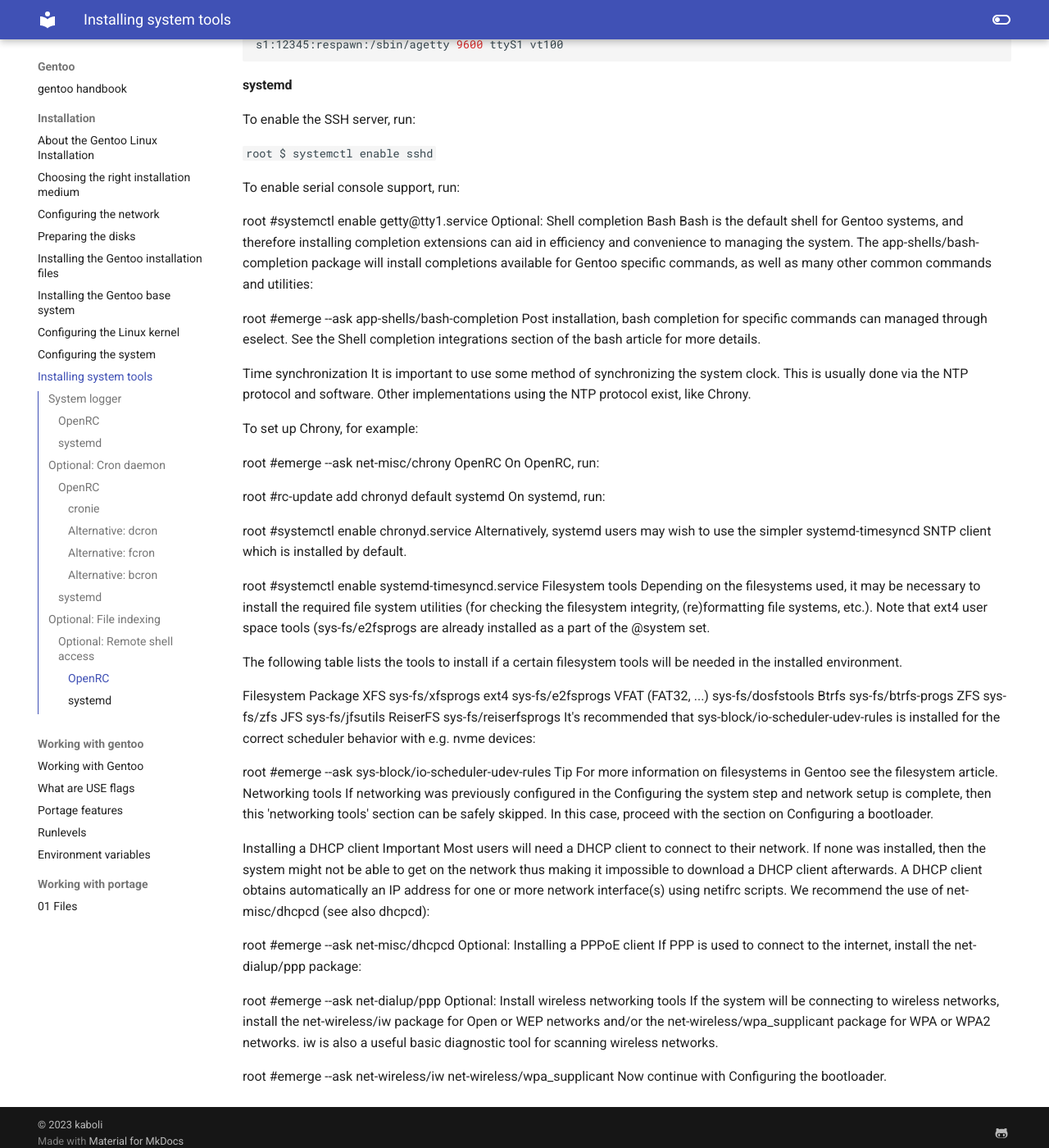
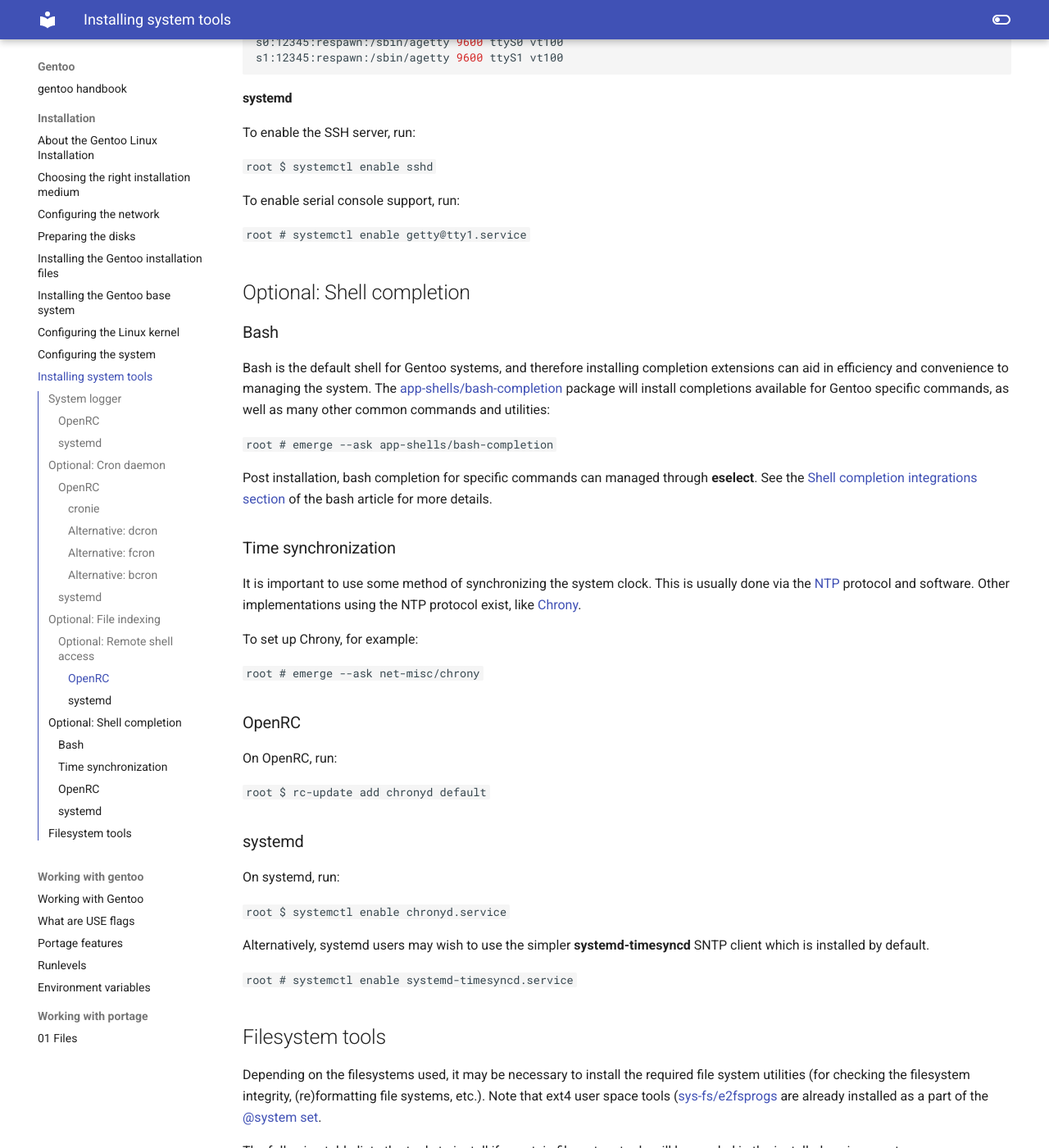
Before and after one commit to floviken/mkdocs, an MkDocs documentation site: the page built from docs/gentoo/installation/09-Installing system tools.md, in a window 1280 px wide and 1400 px high, scrolled down 3298 px. Shown: the whole window at 82% size. Built offline with MkDocs 1.6.1 and Material for MkDocs 9.7.7, drawn with Linux system fonts in a browser that asks for light colours; some of the changed text lies outside the part shown.

Commit message:
Update 09-Installing system tools.md

```diff
--- a/docs/gentoo/installation/09-Installing system tools.md
+++ b/docs/gentoo/installation/09-Installing system tools.md
@@ -105,7 +105,8 @@
 
 To add the sshd init script to the default runlevel on OpenRC:
 
-root # rc-update add sshd default
+`root # rc-update add sshd default`
+
 If serial console access is needed (which is possible in case of remote servers), **agetty** must be configured.
 
 Uncomment the serial console section in /etc/inittab:
@@ -125,44 +126,59 @@
 
 To enable serial console support, run:
 
-root #systemctl enable getty@tty1.service
-Optional: Shell completion
-Bash
-Bash is the default shell for Gentoo systems, and therefore installing completion extensions can aid in efficiency and convenience to managing the system. The app-shells/bash-completion package will install completions available for Gentoo specific commands, as well as many other common commands and utilities:
+`root # systemctl enable getty@tty1.service`
 
-root #emerge --ask app-shells/bash-completion
-Post installation, bash completion for specific commands can managed through eselect. See the Shell completion integrations section of the bash article for more details.
+## Optional: Shell completion
 
-Time synchronization
-It is important to use some method of synchronizing the system clock. This is usually done via the NTP protocol and software. Other implementations using the NTP protocol exist, like Chrony.
+### Bash
+
+Bash is the default shell for Gentoo systems, and therefore installing completion extensions can aid in efficiency and convenience to managing the system. The [app-shells/bash-completion](https://packages.gentoo.org/packages/app-shells/bash-completion) package will install completions available for Gentoo specific commands, as well as many other common commands and utilities:
+
+`root # emerge --ask app-shells/bash-completion`
+
+Post installation, bash completion for specific commands can managed through **eselect**. See the [Shell completion integrations section](https://wiki.gentoo.org/wiki/Bash#Shell_completion_integrations) of the bash article for more details.
+
+### Time synchronization
+
+It is important to use some method of synchronizing the system clock. This is usually done via the [NTP](https://wiki.gentoo.org/wiki/NTP) protocol and software. Other implementations using the NTP protocol exist, like [Chrony](https://wiki.gentoo.org/wiki/Chrony).
 
 To set up Chrony, for example:
 
-root #emerge --ask net-misc/chrony
-OpenRC
+`root # emerge --ask net-misc/chrony`
+
+### OpenRC
+
 On OpenRC, run:
 
-root #rc-update add chronyd default
-systemd
+`root $ rc-update add chronyd default`
+
+### systemd
+
 On systemd, run:
 
-root #systemctl enable chronyd.service
-Alternatively, systemd users may wish to use the simpler systemd-timesyncd SNTP client which is installed by default.
+`root $ systemctl enable chronyd.service`
 
-root #systemctl enable systemd-timesyncd.service
-Filesystem tools
-Depending on the filesystems used, it may be necessary to install the required file system utilities (for checking the filesystem integrity, (re)formatting file systems, etc.). Note that ext4 user space tools (sys-fs/e2fsprogs are already installed as a part of the @system set.
+Alternatively, systemd users may wish to use the simpler **systemd-timesyncd** SNTP client which is installed by default.
+
+`root # systemctl enable systemd-timesyncd.service`
+
+## Filesystem tools
+
+Depending on the filesystems used, it may be necessary to install the required file system utilities (for checking the filesystem integrity, (re)formatting file systems, etc.). Note that ext4 user space tools ([sys-fs/e2fsprogs](https://packages.gentoo.org/packages/sys-fs/e2fsprogs) are already installed as a part of the [@system set](https://wiki.gentoo.org/wiki/System_set_(Portage)).
 
 The following table lists the tools to install if a certain filesystem tools will be needed in the installed environment.
 
-Filesystem	Package
-XFS	sys-fs/xfsprogs
-ext4	sys-fs/e2fsprogs
-VFAT (FAT32, ...)	sys-fs/dosfstools
-Btrfs	sys-fs/btrfs-progs
-ZFS	sys-fs/zfs
-JFS	sys-fs/jfsutils
-ReiserFS	sys-fs/reiserfsprogs
+|Filesystem	|Package |
+|---|---|
+|XFS| 	sys-fs/xfsprogs |
+|ext4|	sys-fs/e2fsprogs |
+|VFAT |(FAT32, ...)	sys-fs/dosfstools|
+|Btrfs	| sys-fs/btrfs-progs|
+|ZFS	| sys-fs/zfs|
+|JFS	| sys-fs/jfsutils|
+|ReiserFS	|sys-fs/reiserfsprogs|
+
+
 It's recommended that sys-block/io-scheduler-udev-rules is installed for the correct scheduler behavior with e.g. nvme devices:
 
 root #emerge --ask sys-block/io-scheduler-udev-rules
```
